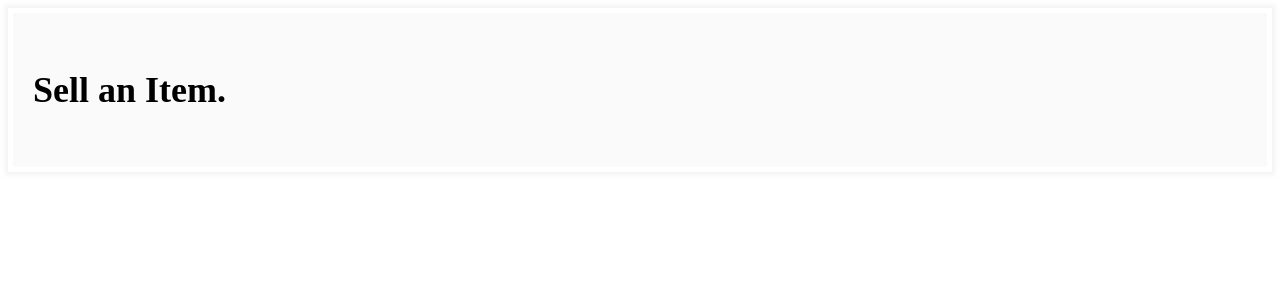
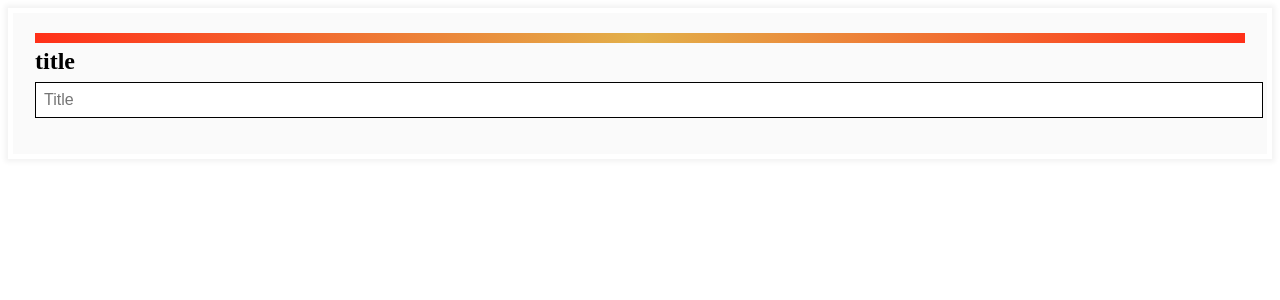
Before and after one commit to DrBrowntown/fits, a Next.js app in the folder frontend/: page /sell in a window 1280 px wide. Shown: the top 300 px of the page. Built offline with nearby package versions, Linux system fonts and the light colour scheme.

Commit message:
feat: Declare and define a fieldset for form in CreateItem

```diff
--- a/frontend/components/CreateItem.js
+++ b/frontend/components/CreateItem.js
@@ -8,7 +8,18 @@ class CreateItem extends Component {
   render() {
     return (
       <Form>
-        <h2>Sell an Item.</h2>
+        <fieldset>
+          <label htmlFor="title">
+            title
+            <input
+              type="text"
+              id="title"
+              name="title"
+              placeholder="Title"
+              required
+            />
+          </label>
+        </fieldset>
       </Form>
     );
   }
```
